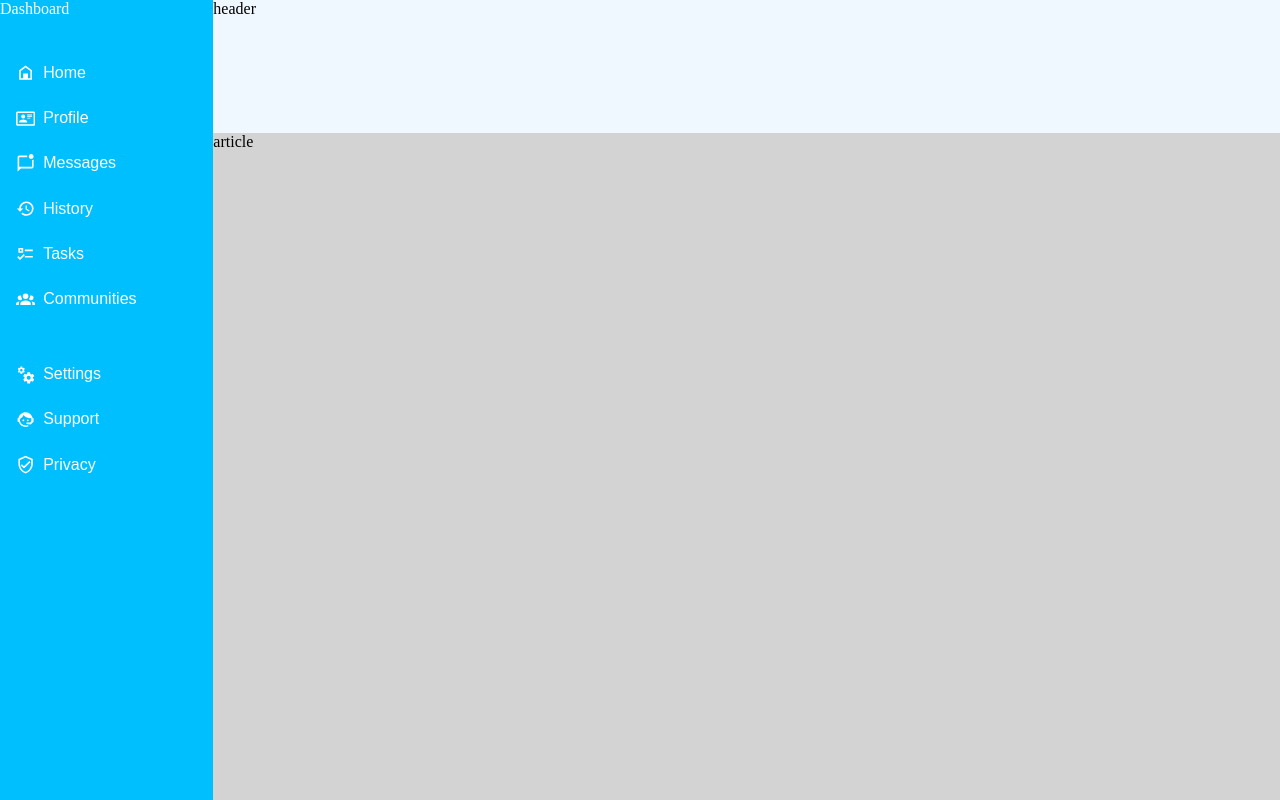
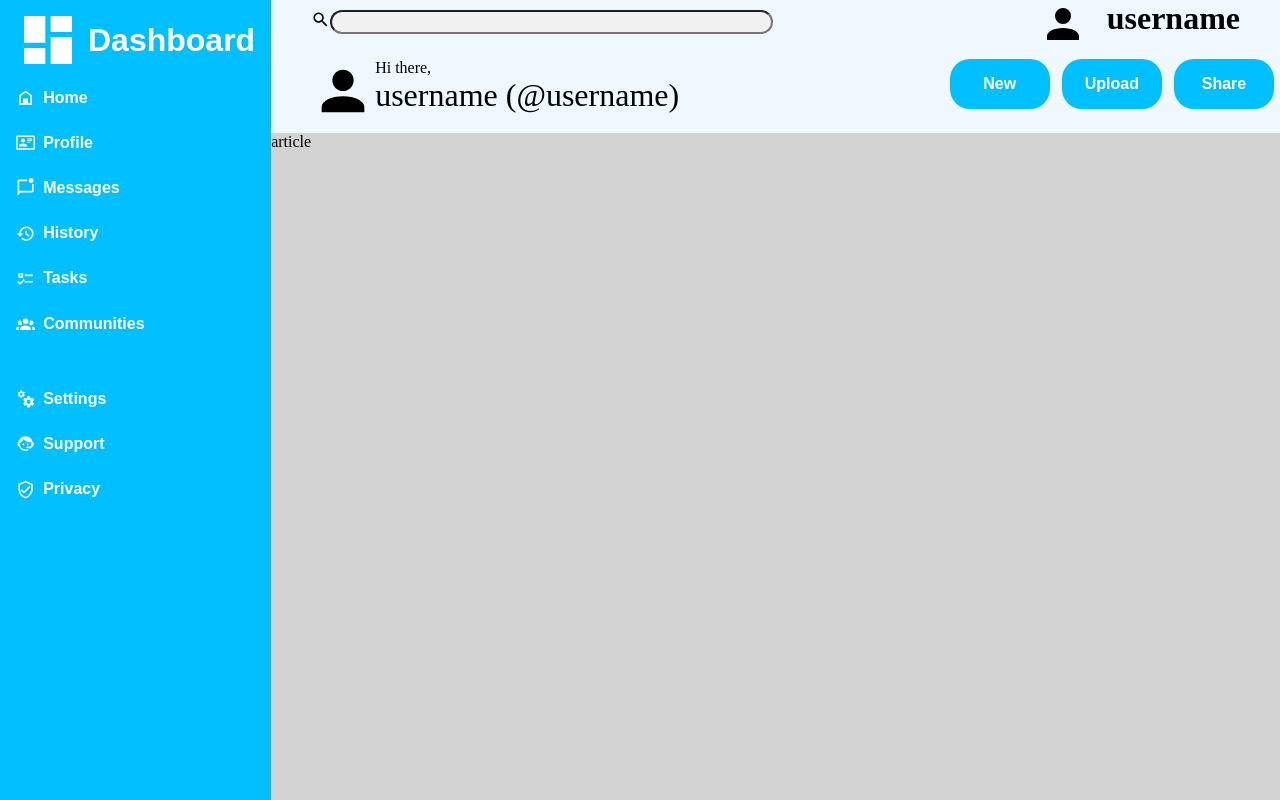
Before and after one commit to mdjules/odin-admin-dashboard, a plain HTML site: page index.html in a window 1280 px wide. Drawn offline with Linux system fonts and the light colour scheme.

Commit message:
Style header section of the webpage using grid and flex.
Grid is used to break up section and flex is used
to position each subarea's text and icon as part
of a single line

```diff
--- a/index.html
+++ b/index.html
@@ -9,7 +9,13 @@
 <body>
     <div class="container">
         <div class="sidebar">
-            <div class="sidebar-header">Dashboard</div>
+            <div class="sidebar-header">
+                <svg class="dashboard-icon" xmlns="http://www.w3.org/2000/svg" viewBox="0 0 24 24">
+                    <title>view-dashboard</title>
+                    <path d="M13,3V9H21V3M13,21H21V11H13M3,21H11V15H3M3,13H11V3H3V13Z" />
+                </svg>
+                Dashboard
+            </div>
             <div class="nav">
                 <ul class="list-one">
                     <li>
@@ -86,7 +92,43 @@
 
 
         </div>
-        <div class="header">header</div>
+
+        <div class="header">
+            <div class="search">
+                <svg class="search-icon" xmlns="http://www.w3.org/2000/svg" viewBox="0 0 24 24">
+                    <title>magnify</title>
+                    <path d="M9.5,3A6.5,6.5 0 0,1 16,9.5C16,11.11 15.41,12.59 14.44,13.73L14.71,14H15.5L20.5,19L19,20.5L14,15.5V14.71L13.73,14.44C12.59,15.41 11.11,16 9.5,16A6.5,6.5 0 0,1 3,9.5A6.5,6.5 0 0,1 9.5,3M9.5,5C7,5 5,7 5,9.5C5,12 7,14 9.5,14C12,14 14,12 14,9.5C14,7 12,5 9.5,5Z" />
+                </svg>
+                <label for="site-search"></label>
+                <input type="search" id="site-search" name="site-search">
+            </div>
+            <div class="user-area">
+                <svg class="user-icon" xmlns="http://www.w3.org/2000/svg" viewBox="0 0 24 24">
+                    <title>account</title>
+                    <path d="M12,4A4,4 0 0,1 16,8A4,4 0 0,1 12,12A4,4 0 0,1 8,8A4,4 0 0,1 12,4M12,14C16.42,14 20,15.79 20,18V20H4V18C4,15.79 7.58,14 12,14Z" />
+                </svg>
+                username
+            </div>
+
+            <div class="user-greeting">
+                <svg class="user-greeting-icon" xmlns="http://www.w3.org/2000/svg" viewBox="0 0 24 24">
+                    <title>account</title>
+                    <path d="M12,4A4,4 0 0,1 16,8A4,4 0 0,1 12,12A4,4 0 0,1 8,8A4,4 0 0,1 12,4M12,14C16.42,14 20,15.79 20,18V20H4V18C4,15.79 7.58,14 12,14Z" />
+                </svg>
+                <p>
+                    <span class="greeting-small">Hi there,</span><br>
+                    <span class="greeting-user">username (@username)</span>
+                </p>
+            </div>
+            <div class="buttons">
+                <button>New</button>
+                <button>Upload</button>
+                <button>Share</button>
+            </div>
+
+
+        </div>
+
         <div class="article">article</div>
     </div>
 </body>
--- a/styles.css
+++ b/styles.css
@@ -38,6 +38,9 @@ color: #ffffff;
 }
 
 .header {
+display: grid;
+grid-template-columns: 2fr 1fr;
+grid-template-rows: 1fr 1r;
 background-color: aliceblue;
 }
 
@@ -46,7 +49,8 @@ background-color: lightgrey;
 }
 
 ul.list-one,
-ul.list-two {
+ul.list-two,
+.sidebar-header {
     list-style: none;
     padding: 0;
     margin: 0;
@@ -60,13 +64,92 @@ ul.list-two {
     gap: 0.5rem; /* Space between icon and text */
     font-family: sans-serif;
     font-size: 1rem;
+    font-weight: bold;
     cursor: pointer;
+  }
+
+  .sidebar-header {
+    display: flex;
+    align-items: center;
+    padding: 0.5rem 1rem;
+    gap: 0.5rem; /* Space between icon and text */
+    font-family: sans-serif;
+    font-size: 2rem;
+    font-weight: bold;
+    cursor: pointer;
+  }
+
+  .search {
+    display: flex;
+    justify-content: flex-start;
+    margin-top: 10px;
+    margin-left: 40px;
+  }
+
+  .search input[type="search"] {
+    background-color: #f1f1f1;
+    width: 70%;
+    height: 50%;
+    border-radius: 20px;
+  }
+
+  .user-area {
+    display: flex;
+    justify-content: flex-end;
+    margin-right: 40px;
+    font-size: 2rem;
+    font-weight: bold;
+    gap: 20px;
+  }
+
+  .user-greeting {
+    display: flex;
+    margin-left: 40px;
+  }
+
+  .greeting-small {
+    font-size: 1rem;
+  }
+
+  .greeting-user {
+    font-size: 2rem;
+  }
+
+  .buttons {
+    display: flex;
+    justify-content: space-around;
+  }
+
+  .buttons button {
+    border-radius: 20px;
+    height: 50px;
+    width: 100px;
+    background-color: rgb(0, 191, 255);
+    border: 0;
+    color: #ffffff;
+    font-size: 1rem;
+    font-weight: bold;
   }
 
   /* Style the SVG */
   .nav-icon,
-  .support-icon {
+  .support-icon,
+  .search-icon
+   {
     width: 1.2rem; /* Adjust size as needed */
     height: 1.2rem;
     fill: currentColor; /* Matches text color */
   }
+
+  .dashboard-icon,
+  .user-greeting-icon {
+    width: 4rem; /* Adjust size as needed */
+    height: 4rem;
+    fill: currentColor; /* Matches text color */
+  }
+
+  .user-icon {
+    width: 3rem;
+    height: 3rem;
+    fill: currentColor;
+  }
```
